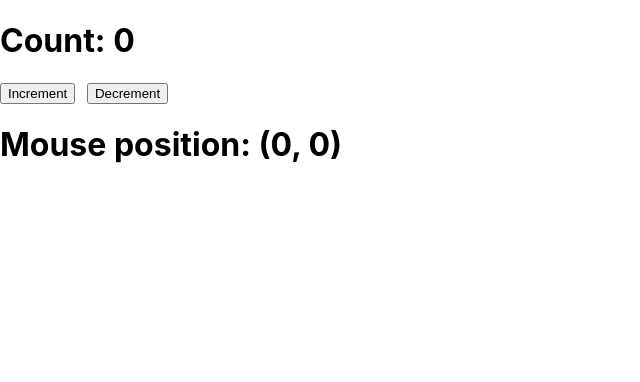
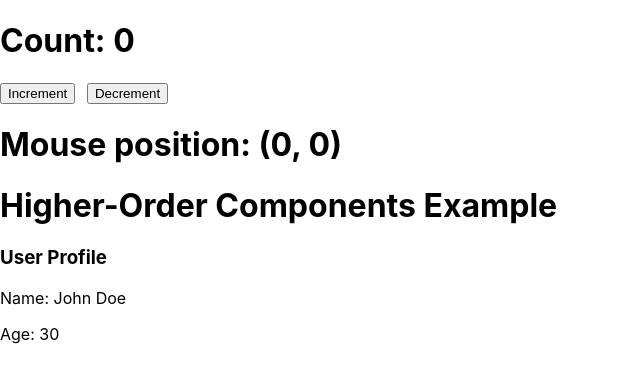
Before and after one commit to djdhar/ReactAdvanced, a React (Create React App) app: page / in a window 1280 px wide. Shown: the top 382 px of the page, without its empty margins (0-640 px from the left). Built offline with nearby package versions, Linux system fonts and the light colour scheme.

Commit message:
Higher-Order Components

```diff
--- a/src/App.tsx
+++ b/src/App.tsx
@@ -2,6 +2,11 @@
 
 import { CounterProvider, useCounter } from "./contexts/CounterContext";
 import { MouseTracker } from "./components/MouseTracker";
+import withLoading from './components/withLoading';
+import UserProfile from './components/UserProfile';
+
+// Wrap UserProfile with withLoading HOC
+const UserProfileWithLoading = withLoading(UserProfile);
 
 function CounterDisplay() {
   const { count, increment, decrement } = useCounter();
@@ -39,6 +44,10 @@ export default function App() {
         </h1>
       )}
     </MouseTracker>
+    <div>
+      <h1>Higher-Order Components Example</h1>
+      <UserProfileWithLoading name="John Doe" age={30} />
+    </div>
     </>
   );
 }
--- /dev/null
+++ b/src/components/UserProfile.tsx
@@ -0,0 +1,21 @@
+// src/components/UserProfile.tsx
+
+import React from 'react';
+
+// Simple UserProfile component
+type UserProfileProps = {
+  name: string;
+  age: number;
+};
+
+const UserProfile: React.FC<UserProfileProps> = ({ name, age }) => {
+  return (
+    <div>
+      <h3>User Profile</h3>
+      <p>Name: {name}</p>
+      <p>Age: {age}</p>
+    </div>
+  );
+};
+
+export default UserProfile;
--- /dev/null
+++ b/src/components/withLoading.tsx
@@ -0,0 +1,29 @@
+// src/components/withLoading.tsx
+
+import React, { ComponentType, useState, useEffect, JSX } from 'react';
+
+// Higher-Order Component withLoading
+function withLoading<P extends object>(WrappedComponent: ComponentType<P>) {
+  return function WithLoadingWrapper(props: P) {
+    const [loading, setLoading] = useState(true);
+
+    useEffect(() => {
+      // Simulate a loading process (e.g., fetching data)
+      const timer = setTimeout(() => {
+        setLoading(false); // Set loading to false after 2 seconds
+      }, 2000);
+
+      return () => clearTimeout(timer); // Cleanup the timer when the component is unmounted
+    }, []);
+
+    // Show loading message while data is loading
+    if (loading) {
+      return <h2>Loading...</h2>;
+    }
+
+    // Render the wrapped component once loading is done
+    return <WrappedComponent {...props} />;
+  };
+}
+
+export default withLoading;
```
